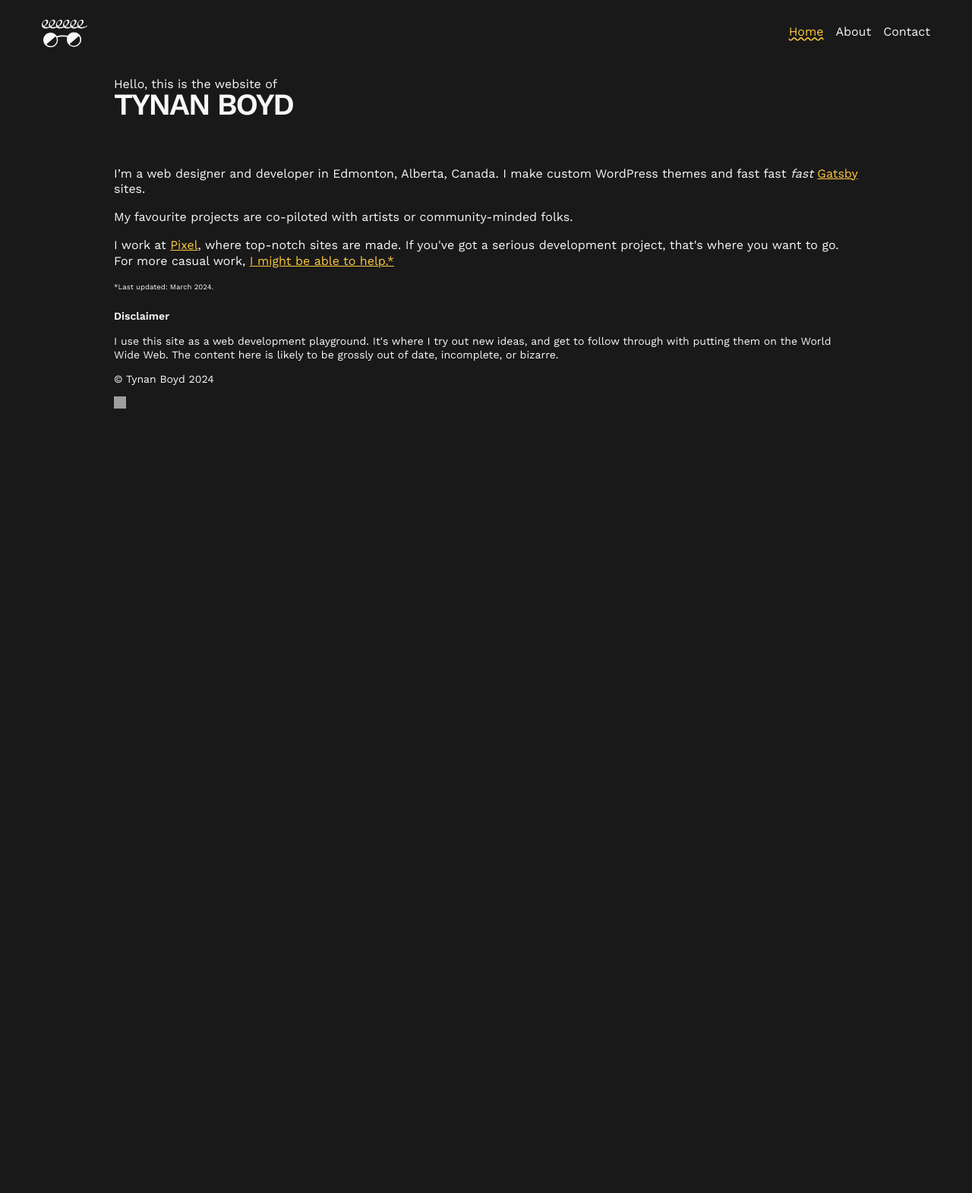
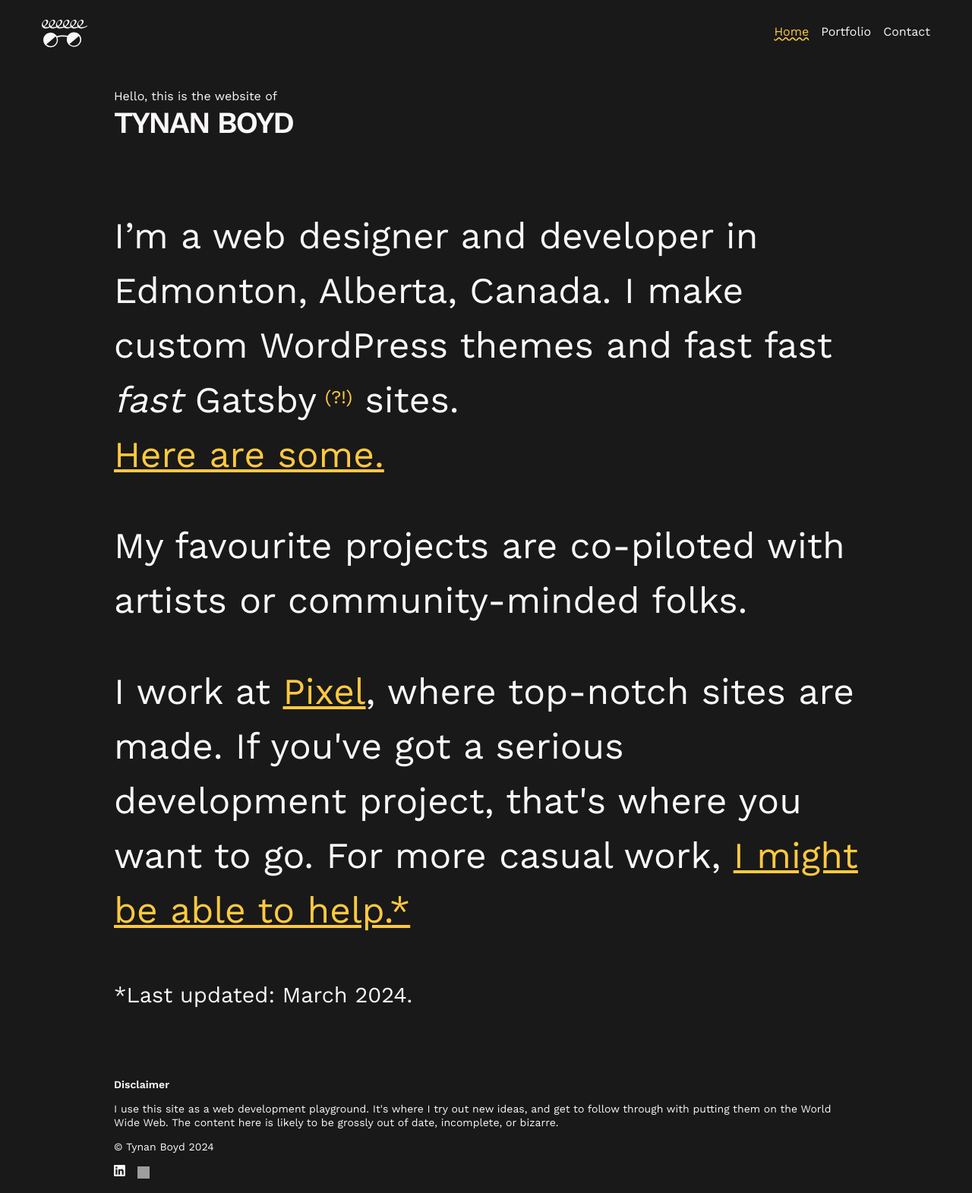
Before and after one commit to tynanboyd/tynanboyd-tynanboyd-com-gatsby, a Gatsby site: page / in a window 1280 px wide. Shown: the whole page at 76% size. Before the commit the page ends 816 px from the top, so only its background shows below. Built offline with nearby package versions, Linux system fonts and the light colour scheme; Gatsby itself is replaced by a stand-in of ours; grey boxes are pictures that could not be loaded.

Commit message:
portfolio update

```diff
--- a/src/components/Footer.js
+++ b/src/components/Footer.js
@@ -1,5 +1,6 @@
 import React from 'react';
 import styled from 'styled-components';
+import LinkedIn from '../assets/images/linkedin.svg';
 
 const FooterStyles = styled.footer`
   display: flex;
@@ -23,12 +24,30 @@ const FooterStyles = styled.footer`
     }
 
     &follow {
-      height: 16px; width: 16px; background: url(//badges.strava.com/echelon-sprite-16.png) no-repeat 0 0;
+      height: 16px;
+      width: 16px;
+      background: url(//badges.strava.com/echelon-sprite-16.png) no-repeat 0 0;
     }
 
     img {
-      visibility: hidden; height: 16px;
+      visibility: hidden;
+      height: 16px;
     }
+  }
+`;
+
+const LogoCloud = styled.div`
+  display: flex;
+  align-items: center;
+  gap: 1rem;
+
+  svg {
+    height: 17px;
+  }
+
+  svg,
+  path {
+    fill: var(--white);
   }
 `;
 
@@ -45,7 +64,24 @@ export default function Footer() {
             date, incomplete, or bizarre.
           </p>
           <p>&copy; Tynan Boyd {new Date().getFullYear()}</p>
-          <a href="https://strava.com/athletes/40828048" className="strava-badge- strava-badge-follow" target="_blank"><img src="//badges.strava.com/echelon-sprite-16.png" alt="Strava" /></a>
+          <LogoCloud>
+            <a
+              href="https://www.linkedin.com/in/tynan-boyd-bb2935116/"
+              target="_blank"
+            >
+              <LinkedIn />
+            </a>
+            <a
+              href="https://strava.com/athletes/40828048"
+              className="strava-badge- strava-badge-follow"
+              target="_blank"
+            >
+              <img
+                src="//badges.strava.com/echelon-sprite-16.png"
+                alt="Strava"
+              />
+            </a>
+          </LogoCloud>
         </div>
       </FooterStyles>
     </>
--- a/src/components/Layout.js
+++ b/src/components/Layout.js
@@ -6,6 +6,12 @@ import Typography from '../styles/Typography';
 
 import 'normalize.css';
 import styled from 'styled-components';
+
+const MainContainer = styled.div`
+  display: flex;
+  flex-direction: column;
+  min-height: 100vh;
+`;
 
 const ContentStyles = styled.div`
   max-width: 980px;
@@ -25,11 +31,13 @@ export default function Layout({ children }) {
     <>
       <GlobalStyles />
       <Typography />
-      <Nav />
-      <ContentStyles>
-        {children}
-        <Footer />
-      </ContentStyles>
+      <MainContainer>
+        <Nav />
+        <ContentStyles>
+          {children}
+          <Footer />
+        </ContentStyles>
+      </MainContainer>
     </>
   );
 }
--- a/src/components/Nav.js
+++ b/src/components/Nav.js
@@ -52,11 +52,20 @@ const LogoStyles = styled.div`
 
 const NavStyles = styled.nav`
   display: flex;
-  justify-content: space-between;
-  max-width: 1170px;
   margin: 1rem auto 2rem;
   padding: 0 25px;
-  overflow: visible;
+  width: 100%;
+  max-width: 1170px;
+  box-sizing: border-box;
+
+  @media (min-width: 600px) {
+    justify-content: space-between;
+    overflow: visible;
+  }
+
+  @media (min-width: 1200px) {
+    padding: 0;
+  }
 
   ul {
     list-style: none;
@@ -93,7 +102,7 @@ export default function Nav() {
           <Link to="/">Home</Link>
         </li>
         <li>
-          <Link to="/about">About</Link>
+          <Link to="/portfolio">Portfolio</Link>
         </li>
         <li>
           <Link to="/contact">Contact</Link>
--- a/src/pages/index.js
+++ b/src/pages/index.js
@@ -3,9 +3,22 @@ import { Link } from 'gatsby';
 import SEO from '../components/seo';
 import styled from 'styled-components';
 
-const styledHomePage = styled.section`
-font-size: 3rem;
-line-height: 3.6rem;
+const SiteName = styled.h1`
+  margin-top: 0.5rem;
+`;
+
+const StyledHomePage = styled.section`
+  font-size: 2rem;
+  line-height: 1.5;
+
+  @media (min-width: 768px) {
+    font-size: 3rem;
+  }
+
+  .tooltip {
+    font-size: 2rem;
+    text-decoration: none;
+  }
 `;
 
 export default function HomePage() {
@@ -15,17 +28,24 @@ export default function HomePage() {
       <SEO title="Experienced web designer and developer in Edmonton." />
       <section>
         <span>Hello, this is the website of</span>
-        <h1>Tynan Boyd</h1>
+        <SiteName>Tynan Boyd</SiteName>
       </section>
-      <styledHomePage>
+      <StyledHomePage>
         <p>
           I’m a web designer and developer in Edmonton, Alberta, Canada. I make
-          custom WordPress themes and fast fast <em>fast</em>{' '}
-          <a rel="noopener" href="https://www.gatsbyjs.com/" target="_blank">
+          custom WordPress themes and fast fast <em>fast</em> Gatsby
+          <a
+            className="tooltip"
+            rel="noopener"
+            href="https://www.gatsbyjs.com/"
+            target="_blank"
+          >
             {' '}
-            Gatsby
+            <sup>(?!)</sup>
           </a>{' '}
           sites.
+          <br />
+          <Link to="portfolio">Here are some.</Link>
         </p>
         <p>
           My favourite projects are co-piloted with artists or community-minded
@@ -48,7 +68,7 @@ export default function HomePage() {
             </sup>
           </small>
         </p>
-      </styledHomePage>
+      </StyledHomePage>
     </>
   );
 }
```
Also changed, not shown: src/pages/portfolio.js (added, +152 -0 lines), src/assets/images/linkedin.svg (added), 1 other file.
